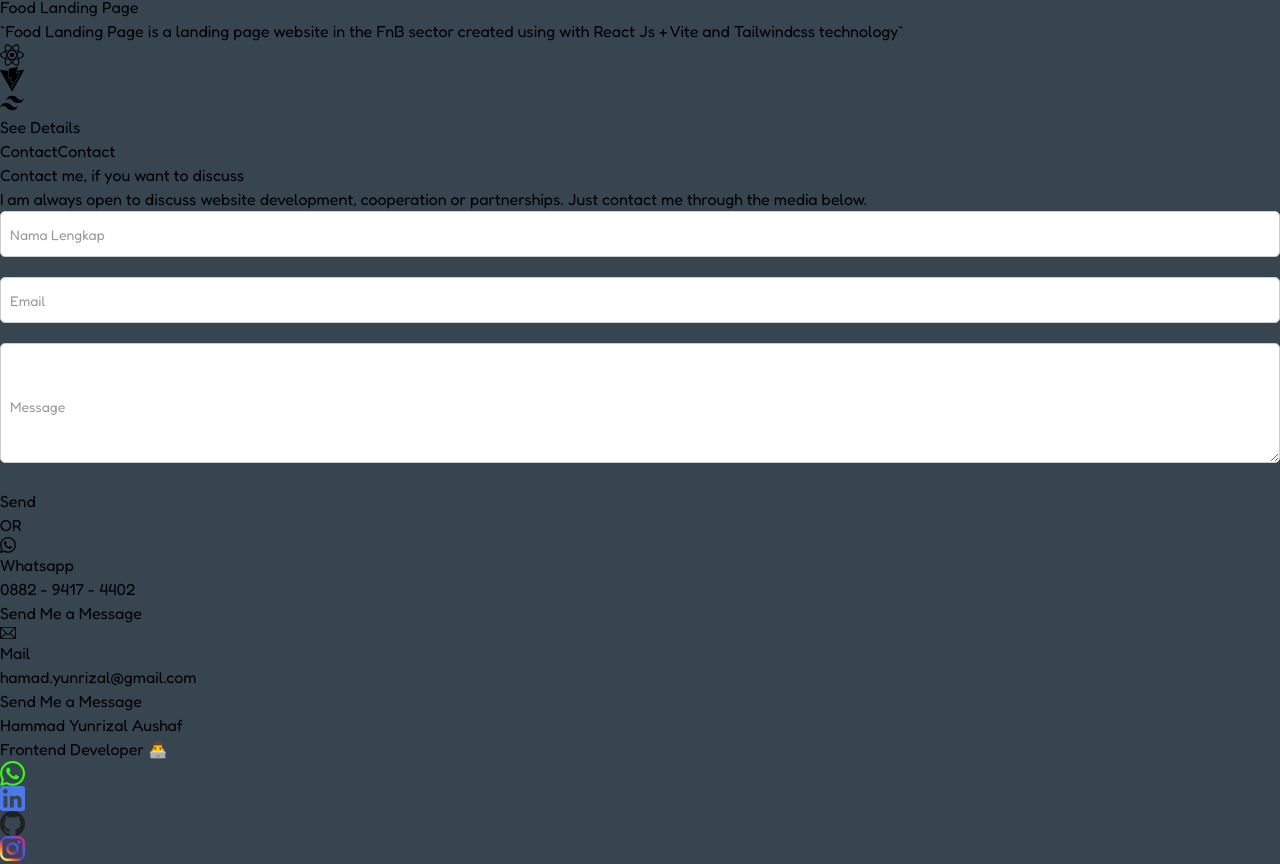
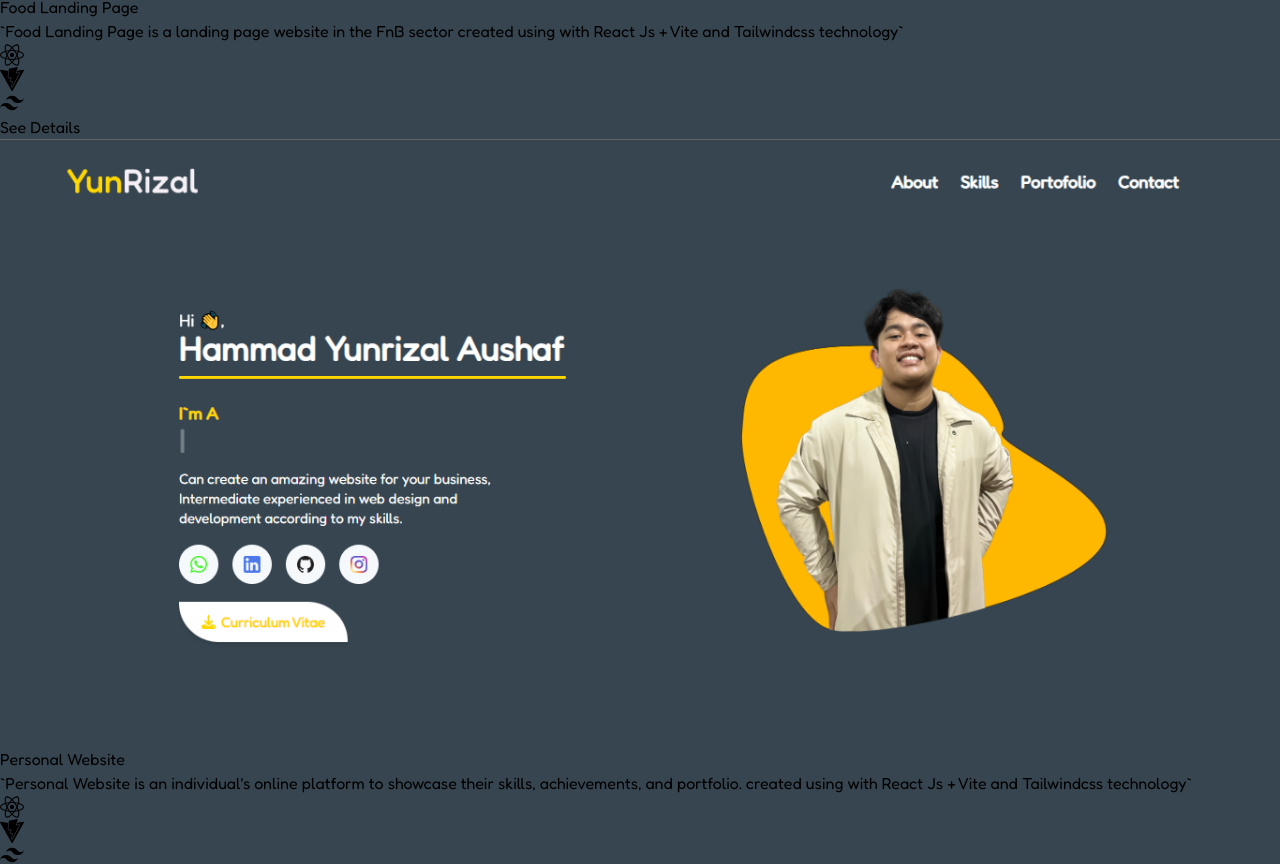
Before and after one commit to Yunrizal145/web-portofolio-react, a React (Vite) app: page / in a window 1280 px wide. Shown: the part 5556-6420 px from the top of the page. Built offline with nearby package versions, Linux system fonts and the light colour scheme.

Commit message:
adding: Menambahkan Portfolio

```diff
--- a/src/constants/data.js
+++ b/src/constants/data.js
@@ -6,6 +6,7 @@ import {
 import {FaJava} from "react-icons/fa";
 import Porto1 from "../assets/image/porto1.png";
 import Porto2 from "../assets/image/porto2.png";
+import Porto3 from "../assets/image/porto3.png";
 
 export const identity = {
     name: "Hammad Yunrizal Aushaf",
@@ -177,5 +178,12 @@ export const descPortfolio = [
         descPorto: "Food Landing Page is a landing page website in the FnB sector created using with React Js + Vite and Tailwindcss technology",
         TechStack: [SiReact, SiVite, SiTailwindcss],
         linkPorto: "https://food-landing-page-silk.vercel.app/"
+    },
+    {
+        imgPorto: Porto3,
+        namePorto: "Personal Website",
+        descPorto: "Personal Website is an individual's online platform to showcase their skills, achievements, and portfolio. created using with React Js + Vite and Tailwindcss technology",
+        TechStack: [SiReact, SiVite, SiTailwindcss],
+        linkPorto: ""
     }
 ]
```
Also changed, not shown: src/assets/image/porto3.png (added).
